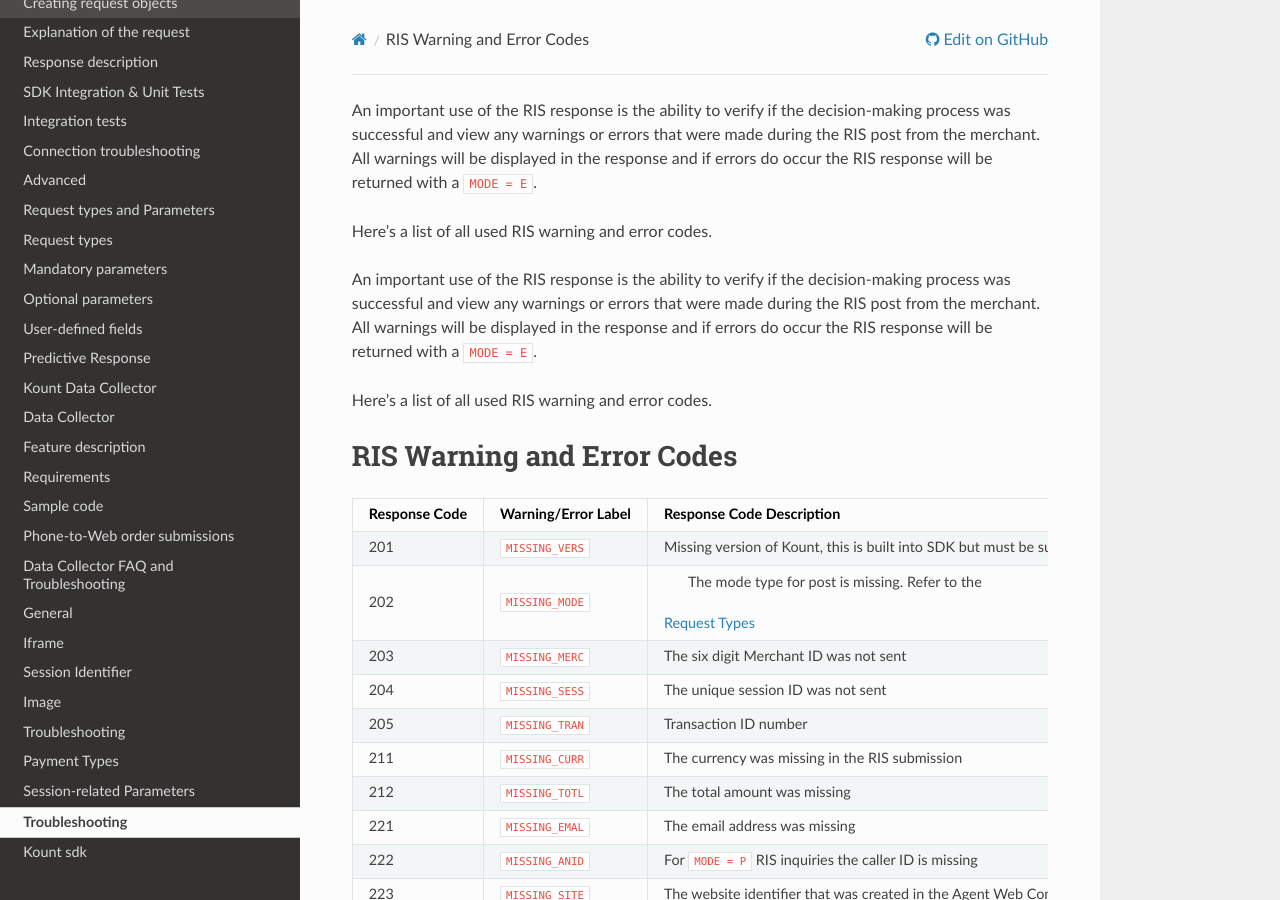
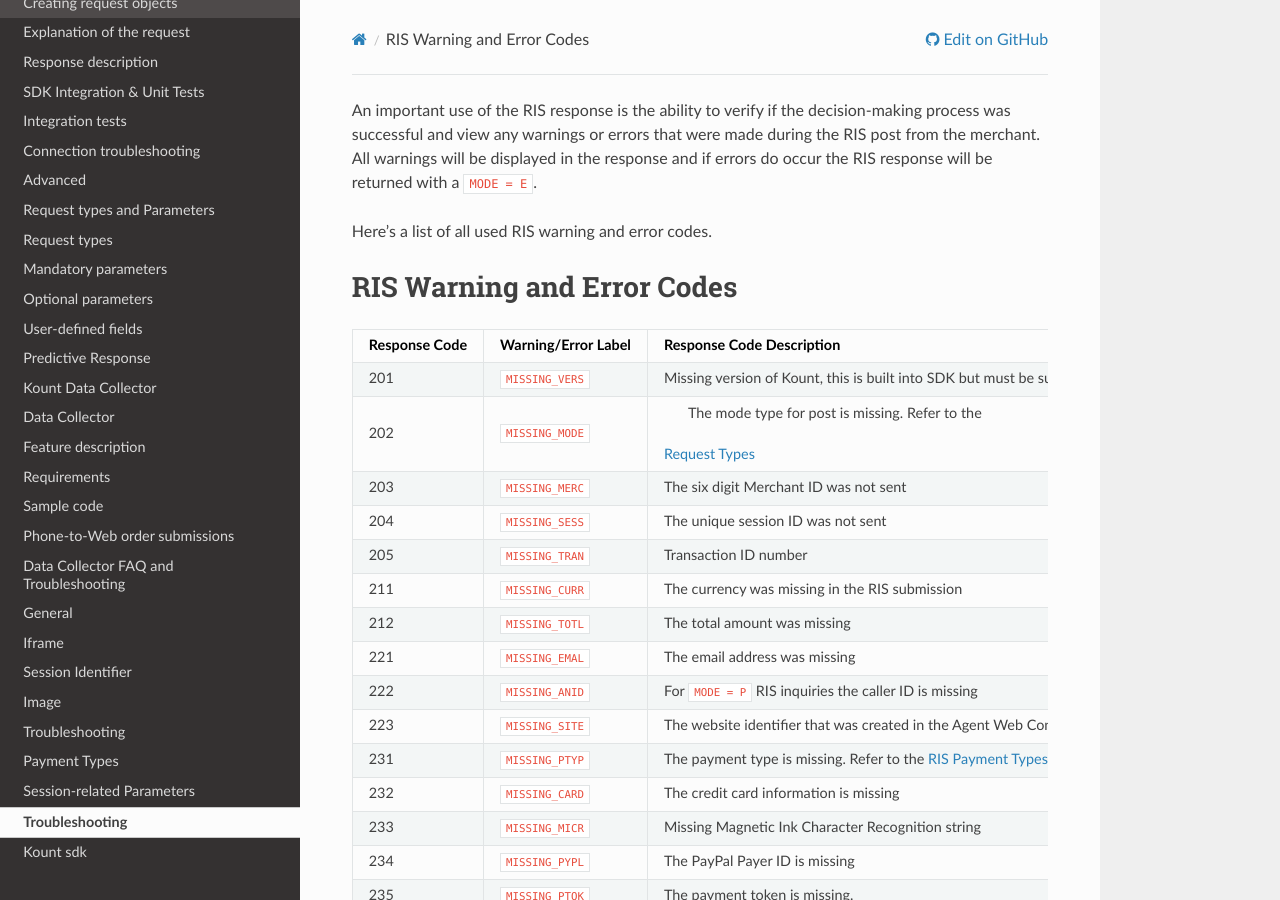
Before and after one commit to Kount/kount-ris-python-sdk, a Sphinx documentation site: the page built from docs/Troubleshooting.rst, in a window 1280 px wide and 900 px high. Built offline with Sphinx 7.4.7 and the Read the Docs theme 2.0.0, drawn with Linux system fonts in a browser that asks for light colours.

Commit message:
Update Troubleshooting.rst

```diff
--- a/docs/Troubleshooting.rst
+++ b/docs/Troubleshooting.rst
@@ -1,12 +1,3 @@
-An important use of the RIS response is the ability to verify if the
-decision-making process was successful and view any warnings or errors
-that were made during the RIS post from the merchant. All warnings will
-be displayed in the response and if errors do occur the RIS response
-will be returned with a ``MODE = E``.
-
-Here's a list of all used RIS warning and error codes.
-
-
 An important use of the RIS response is the ability to verify if the
 decision-making process was successful and view any warnings or errors
 that were made during the RIS post from the merchant. All warnings will
```
